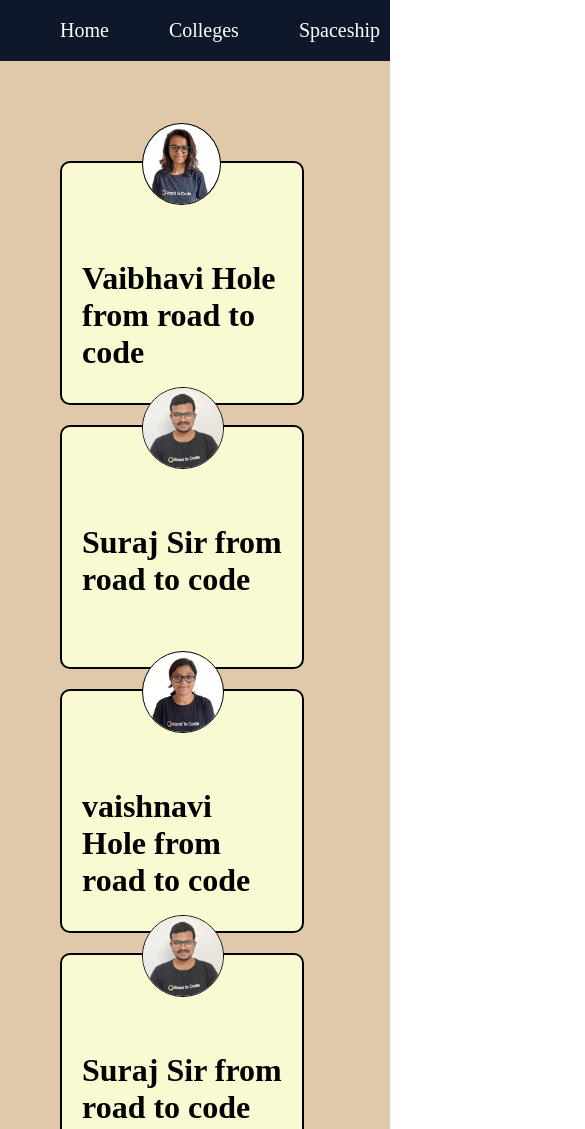
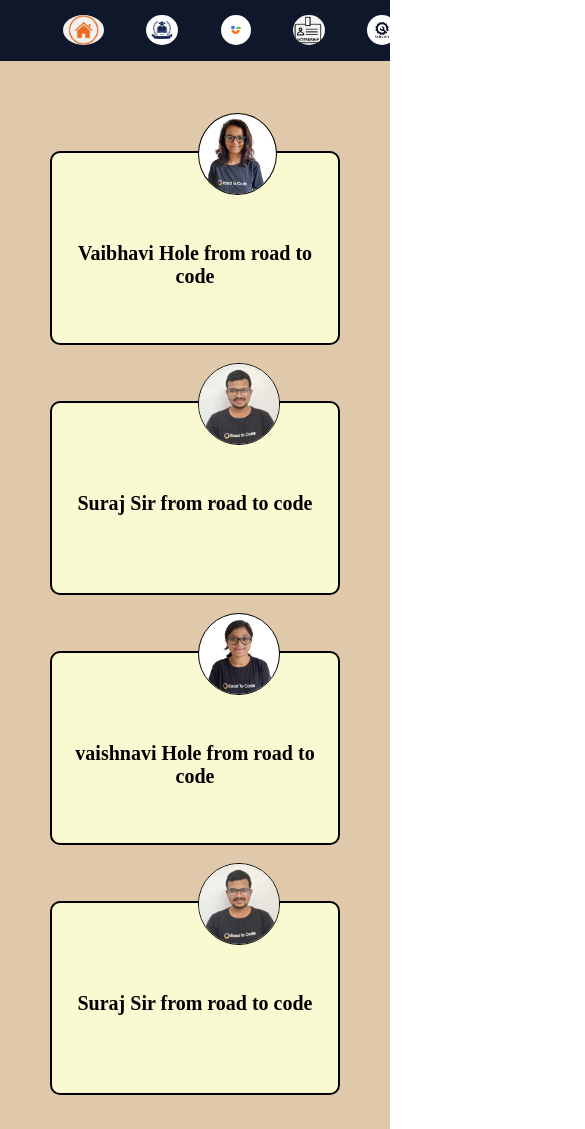
Before and after one commit to khardeaditya/Assign-19, a plain HTML site: page index.html in a window 390 px wide. Shown: the top 1129 px of the page, 585 px wide, since content can reach past the window. Drawn offline with Linux system fonts and the light colour scheme.

Commit message:
media query added for Small devices screen

```diff
--- a/index.html
+++ b/index.html
@@ -4,10 +4,11 @@
 <head>
     <title>Assignment 19 </title>
     <style>
-        body{
+        body {
             padding: 0%;
             margin: 0%;
         }
+
         .profile-container {
 
             background-color: rgb(224, 201, 170);
@@ -49,67 +50,94 @@
             position: relative;
             bottom: 30px;
         }
+
         .navbar {
             background-color: #0f172a;
             width: 100%;
             height: 60.5px;
-            position:sticky;
+            position: sticky;
             top: 0px;
             display: flex;
             justify-content: space-around;
-            Z-index:10 ;
+            Z-index: 10;
         }
-        .nav-items{
+
+        .nav-items {
             margin-left: 30px;
             display: flex;
             align-items: center;
             cursor: pointer;
 
         }
-        .nav-text{
+
+        .nav-text {
 
             margin-left: 30px;
             font-size: 20px;
             color: white;
         }
+        #img{
+            height: 30px;
+             border-radius: 50%;
+             margin-right: -20px;
+
+        }
 
         /* Small Devices */
         @media screen and (max-width: 600px) {
+            .profile-card {
+             height: 150px;
+          width: 100%;
+          margin: 0%;
+            }
+            .profile-name {
+                font-size: 20px;
+                text-align: center;
+            }
+            .navbar {
+                justify-content: space-evenly;
+            }
+            .nav-text {
+                display: none;
+            }
+            .profile-pic {
+                margin-left: 27%;
 
             }
-
+            #img{
+                height: 30px; border-radius: 50%; margin-left: 20px;
+            }
             /* Normal Devices */
-        @media screen and (min-width: 601px) and (max-width: 768px) {
-
-        }
+            @media screen and (min-width: 601px) and (max-width: 768px) {}
 
             /* Tablets Devices */
-        @media screen and (min-width: 769px) and (max-width: 992px) {
-
-        }
+            @media screen and (min-width: 769px) and (max-width: 992px) {}
 
             /* Large Devices */
-        @media screen and (min-width: 993px) and (max-width: 1200px) {
-
-        }
+            @media screen and (min-width: 993px) and (max-width: 1200px) {}
     </style>
 </head>
 
 <body>
     <div class="navbar">
         <div class="nav-items">
+            <img src="./home logo.png" id="img">
             <span class="nav-text">Home </span>
         </div>
         <div class="nav-items">
+            <img src="./colege logo.png" id="img">
             <span class="nav-text">Colleges </span>
         </div>
         <div class="nav-items">
+            <img src="./spaceship.png" id="img">
             <span class="nav-text">Spaceship </span>
         </div>
         <div class="nav-items">
+            <img src="./internship logo.png" id="img">
             <span class="nav-text">Internship </span>
         </div>
         <div class="nav-items">
+            <img src="./services.png" id="img">
             <span class="nav-text">Services </span>
         </div>
 
```
Also changed, not shown: colege logo.png (added), home logo.png (added), internship logo.png (added), services.png (added), spaceship.png (added). Lines whose indentation alone changed are shown as unchanged.
